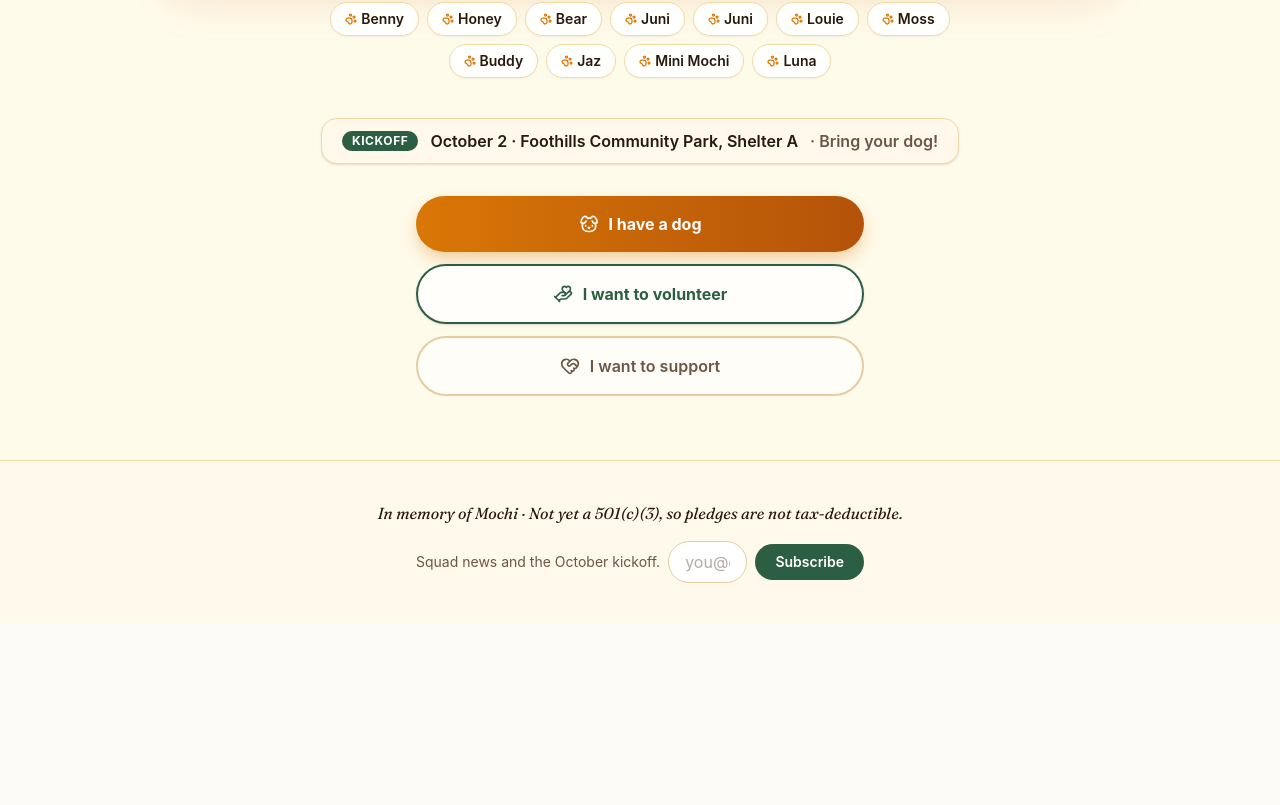
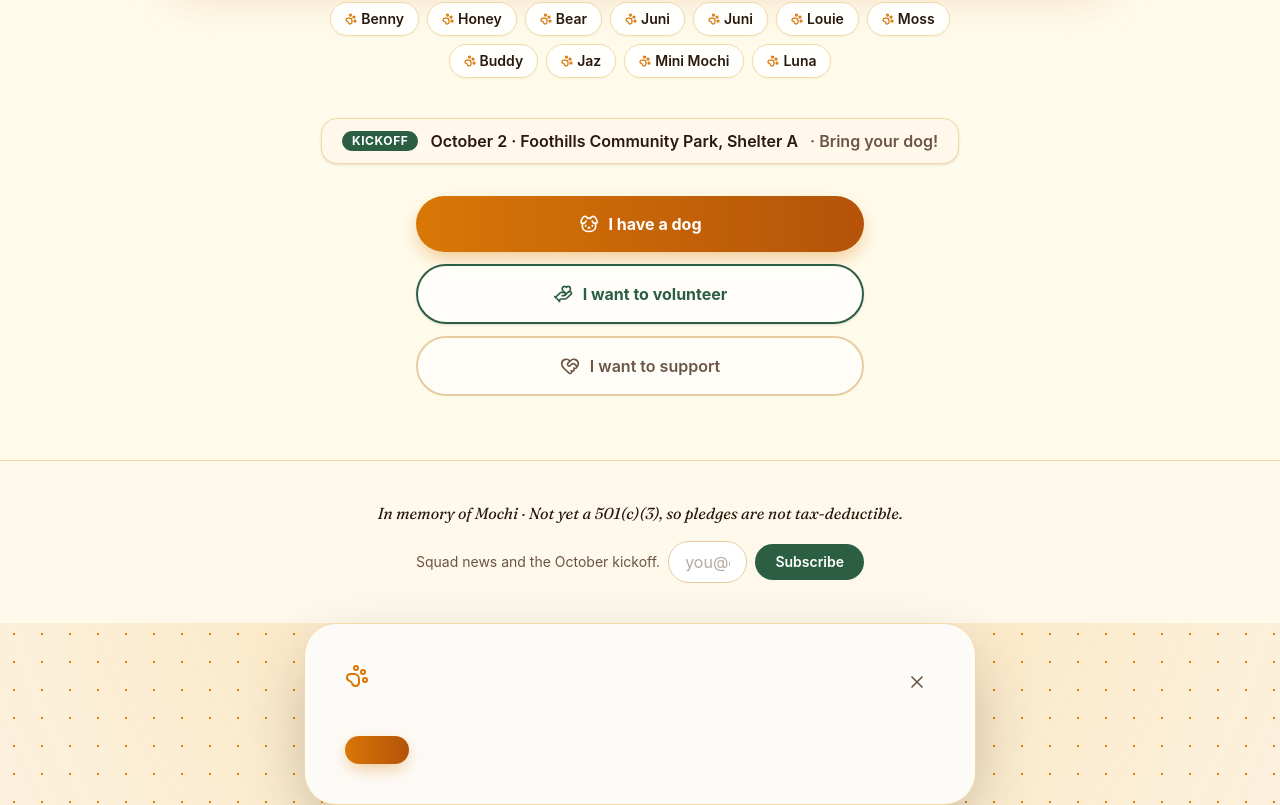
Before and after one commit to agemady/MochisLegacy, a React (Vite) app: page / in a window 1280 px wide. Shown: the part 920-1725 px from the top of the page. Before the commit the page ends 1543 px from the top, so only its background shows below. Built offline with nearby package versions, Linux system fonts and the light colour scheme; no server answers.

Commit message:
style(modal): ruling 15 Direction A — cream/sandstone dialog, Fraunces title + paw emblem, honey inputs and pill, warm success card

```diff
--- a/src/components/forms/SignupModal.tsx
+++ b/src/components/forms/SignupModal.tsx
@@ -1,18 +1,5 @@
-import {
-  useEffect,
-  useRef,
-  useState,
-  type FormEvent,
-  type KeyboardEvent,
-} from "react";
-import {
-  Dog,
-  HandHeart,
-  HeartHandshake,
-  PawPrint,
-  X,
-  type LucideIcon,
-} from "lucide-react";
+import { useEffect, useRef, useState, type FormEvent } from "react";
+import { PawPrint, X } from "lucide-react";
 import {
   submitDogSignup,
   submitPledge,
@@ -22,59 +9,43 @@ import {
 } from "../../lib/signup";
 
 /**
- * SignupModal — single-screen-landing signup dialog (pane w2:p4, ruling 7).
- *
- * The landing page no longer renders a tabbed signup section; instead the
- * hero's three buttons open this modal with exactly one form at a time.
- * The dog / volunteer / pledge form bodies were moved from SignupTabs.tsx
- * (deleted alongside the legacy sections) and trimmed per the design review
- * to only the fields needed at signup. Each form submits through p7's
- * src/lib/signup.ts RPC wrappers and renders SubmitResult.message verbatim;
- * the pledge form keeps its not-yet-501(c)(3) notice.
- *
- * On a successful submit the form body is replaced by a warm thank-you
- * card, so the form cannot be resubmitted (a double-tap on mobile cannot
- * create a duplicate row); demo results say plainly that nothing was
- * saved. Server error messages are rendered verbatim.
- *
- * Accessibility: renders nothing when `kind` is null; otherwise a
- * role="dialog" overlay that closes on Escape, on backdrop mousedown, or
- * via the close button, autofocuses the first field, and traps Tab focus
- * while open.
+ * SignupModal — signup dialog for the single-screen landing (ruling 7).
+ * One form at a time (dog / volunteer / pledge), submitted through
+ * src/lib/signup.ts; a successful submit swaps the form body for a
+ * thank-you card so a double-tap cannot create a duplicate row.
+ * A native <dialog> provides focus trapping and Escape handling;
+ * "close" (Escape, backdrop, or buttons) is the single close path.
  */
 
 export type SignupKind = "dog" | "volunteer" | "pledge";
 
-const KIND_META: Record<
-  SignupKind,
-  { label: string; blurb: string; icon: LucideIcon }
-> = {
+const KIND_META: Record<SignupKind, { label: string; blurb: string; action: string }> = {
   dog: {
     label: "Join with your dog",
     blurb:
       "Tell us about you and your dog — signing up joins the Gaggle of Goldens community walks, the first step toward therapy work.",
-    icon: Dog,
+    action: "Join with my dog",
   },
   volunteer: {
     label: "Lend a hand",
     blurb:
       "Tell us who you are and how you’d like to help — no dog and no experience needed; we’ll find you a job that fits.",
-    icon: HandHeart,
+    action: "Volunteer with us",
   },
   pledge: {
     label: "Back the mission",
     blurb: "Pledges help us plan the launch with confidence.",
-    icon: HeartHandshake,
+    action: "Back the mission",
   },
 };
 
 const inputCls =
-  "mt-1.5 w-full rounded-xl border border-stone-300 bg-white px-3.5 py-2.5 text-base text-stone-800 shadow-sm placeholder:text-stone-400 focus:border-amber-500 focus:outline-none focus:ring-2 focus:ring-amber-500/30";
+  "mt-1.5 w-full rounded-2xl border-[1.5px] border-[#E6CCA0] bg-white px-4 py-3 text-base text-[#29180C] shadow-xs placeholder:text-stone-400 focus:border-[#D97706] focus:outline-none focus:ring-3 focus:ring-[#D97706]/20 transition-all";
 
-const labelCls = "block text-sm font-medium text-stone-700";
+const labelCls = "block text-sm font-semibold text-[#29180C]";
 
 const submitBtnCls =
-  "inline-flex items-center justify-center gap-2 rounded-full bg-amber-600 px-6 py-3 font-semibold text-white shadow-sm transition-colors hover:bg-amber-700 disabled:cursor-not-allowed disabled:opacity-60";
+  "inline-flex items-center justify-center gap-2 rounded-full bg-gradient-to-r from-[#D97706] to-[#B45309] px-8 py-3.5 font-bold text-white shadow-[0_6px_18px_-3px_rgba(217,119,6,0.45)] hover:shadow-[0_10px_22px_-3px_rgba(217,119,6,0.55)] hover:-translate-y-0.5 active:translate-y-0 transition-all duration-150 disabled:cursor-not-allowed disabled:opacity-50";
 
 // Error-only: successful submissions swap the form body for a SuccessCard.
 function FormStatus({ result }: { result: SubmitResult | null }) {
@@ -89,32 +60,23 @@ function FormStatus({ result }: { result: SubmitResult | null }) {
   );
 }
 
-function SuccessCard({
-  result,
-  onClose,
-}: {
-  result: SubmitResult;
-  onClose: () => void;
-}) {
+function SuccessCard({ result, onClose }: { result: SubmitResult; onClose: () => void }) {
   return (
-    <div
-      role="status"
-      className="flex flex-col items-center gap-3 py-8 text-center"
-    >
-      <PawPrint className="h-10 w-10 text-amber-600" aria-hidden />
-      <p className="text-xl font-semibold text-stone-800">You&rsquo;re in!</p>
-      <p className="max-w-sm text-sm leading-relaxed text-stone-600">
-        {result.message}
-      </p>
+    <div role="status" className="flex flex-col items-center gap-3 py-8 text-center">
+      <span className="flex h-16 w-16 items-center justify-center rounded-full border border-[#F3D9A2] bg-[#FFF3D6] text-[#D97706]">
+        <PawPrint className="h-7 w-7" aria-hidden />
+      </span>
+      <p className="font-display text-3xl font-bold text-[#29180C]">You&rsquo;re in!</p>
+      <p className="max-w-sm text-sm leading-relaxed text-[#6B5545]">{result.message}</p>
       {result.demo && (
-        <p className="text-xs font-medium uppercase tracking-wide text-stone-400">
+        <p className="text-xs font-medium uppercase tracking-wide text-[#6B5545]/70">
           Demo run — nothing was saved
         </p>
       )}
       <button
         type="button"
         onClick={onClose}
-        className="mt-2 rounded-full border border-stone-300 px-6 py-2.5 font-semibold text-stone-700 transition-colors hover:bg-stone-50"
+        className="mt-2 rounded-full border-2 border-[#E6CCA0] bg-white px-8 py-2.5 font-bold text-[#29180C] transition-colors hover:bg-[#FFF8EB]"
       >
         Close
       </button>
@@ -142,34 +104,12 @@ async function runSubmit(
   }
 }
 
-function DogForm({ onClose }: { onClose: () => void }) {
-  const [pending, setPending] = useState(false);
-  const [result, setResult] = useState<SubmitResult | null>(null);
-
-  function handleSubmit(e: FormEvent<HTMLFormElement>) {
-    e.preventDefault();
-    const f = new FormData(e.currentTarget);
-    void runSubmit(
-      () =>
-        submitDogSignup({
-          ownerName: String(f.get("ownerName")).trim(),
-          email: String(f.get("email")).trim(),
-          dogName: String(f.get("dogName")).trim(),
-          notes: String(f.get("notes") || "").trim() || undefined,
-        }),
-      setPending,
-      setResult,
-    );
-  }
-
-  if (result?.ok) return <SuccessCard result={result} onClose={onClose} />;
-
+function DogFields() {
   return (
-    <form onSubmit={handleSubmit}>
-      <div className="grid gap-4 sm:grid-cols-2">
+    <fieldset className="grid gap-4 sm:grid-cols-2">
       <label>
         <span className={labelCls}>Your name *</span>
-          <input name="ownerName" type="text" required autoComplete="name" maxLength={120} className={inputCls} />
+        <input name="ownerName" type="text" required autoComplete="name" maxLength={120} autoFocus className={inputCls} />
       </label>
       <label>
         <span className={labelCls}>Email *</span>
@@ -183,44 +123,16 @@ function DogForm({ onClose }: { onClose: () => void }) {
         <span className={labelCls}>Anything we should know about your dog?</span>
         <textarea name="notes" rows={3} maxLength={2000} className={inputCls} />
       </label>
-      </div>
-      <div className="mt-5 flex flex-col items-start gap-3">
-        <button type="submit" disabled={pending} className={submitBtnCls}>
-          {pending ? "Sending…" : "Join with my dog"}
-        </button>
-        <FormStatus result={result} />
-      </div>
-    </form>
+    </fieldset>
   );
 }
 
-function VolunteerForm({ onClose }: { onClose: () => void }) {
-  const [pending, setPending] = useState(false);
-  const [result, setResult] = useState<SubmitResult | null>(null);
-
-  function handleSubmit(e: FormEvent<HTMLFormElement>) {
-    e.preventDefault();
-    const f = new FormData(e.currentTarget);
-    void runSubmit(
-      () =>
-        submitVolunteer({
-          name: String(f.get("name")).trim(),
-          email: String(f.get("email")).trim(),
-          interests: String(f.get("interests") || "").trim() || undefined,
-        }),
-      setPending,
-      setResult,
-    );
-  }
-
-  if (result?.ok) return <SuccessCard result={result} onClose={onClose} />;
-
+function VolunteerFields() {
   return (
-    <form onSubmit={handleSubmit}>
-      <div className="grid gap-4">
+    <fieldset className="grid gap-4">
       <label>
         <span className={labelCls}>Your name *</span>
-          <input name="name" type="text" required autoComplete="name" maxLength={120} className={inputCls} />
+        <input name="name" type="text" required autoComplete="name" maxLength={120} autoFocus className={inputCls} />
       </label>
       <label>
         <span className={labelCls}>Email *</span>
@@ -230,47 +142,16 @@ function VolunteerForm({ onClose }: { onClose: () => void }) {
         <span className={labelCls}>How would you like to help?</span>
         <textarea name="interests" rows={3} maxLength={2000} className={inputCls} />
       </label>
-      </div>
-
-      <div className="mt-5 flex flex-col items-start gap-3">
-        <button type="submit" disabled={pending} className={submitBtnCls}>
-          {pending ? "Sending…" : "Volunteer with us"}
-        </button>
-        <FormStatus result={result} />
-      </div>
-    </form>
+    </fieldset>
   );
 }
 
-function PledgeForm({ onClose }: { onClose: () => void }) {
-  const [amount, setAmount] = useState("");
-  const [pending, setPending] = useState(false);
-  const [result, setResult] = useState<SubmitResult | null>(null);
-
-  function handleSubmit(e: FormEvent<HTMLFormElement>) {
-    e.preventDefault();
-    const f = new FormData(e.currentTarget);
-    void runSubmit(
-      () =>
-        submitPledge({
-          name: String(f.get("name")).trim(),
-          email: String(f.get("email")).trim(),
-          pledgeAmount: amount.trim() === "" ? undefined : Number(amount),
-          frequency: String(f.get("frequency")) as PledgeInput["frequency"],
-        }),
-      setPending,
-      setResult,
-    );
-  }
-
-  if (result?.ok) return <SuccessCard result={result} onClose={onClose} />;
-
+function PledgeFields() {
   return (
-    <form onSubmit={handleSubmit}>
-      <div className="grid gap-4 sm:grid-cols-2">
+    <fieldset className="grid gap-4 sm:grid-cols-2">
       <label>
         <span className={labelCls}>Your name *</span>
-          <input name="name" type="text" required autoComplete="name" maxLength={120} className={inputCls} />
+        <input name="name" type="text" required autoComplete="name" maxLength={120} autoFocus className={inputCls} />
       </label>
       <label>
         <span className={labelCls}>Email *</span>
@@ -286,15 +167,13 @@ function PledgeForm({ onClose }: { onClose: () => void }) {
             name="pledgeAmount"
             type="number"
             min={0}
+            max={99999999}
             step={1}
-              maxLength={8}
-              value={amount}
-              onChange={(e) => setAmount(e.target.value.slice(0, 8))}
             placeholder="25"
             className={`${inputCls} pl-7`}
           />
         </div>
-          <p className="mt-1.5 text-xs leading-relaxed text-stone-500">
+        <p className="mt-1.5 text-xs leading-relaxed text-[#6B5545]">
           We&rsquo;re not yet a 501(c)(3), so pledges are not tax-deductible.
         </p>
       </label>
@@ -305,15 +184,7 @@ function PledgeForm({ onClose }: { onClose: () => void }) {
           <option value="monthly">Monthly</option>
         </select>
       </label>
-      </div>
-
-      <div className="mt-5 flex flex-col items-start gap-3">
-        <button type="submit" disabled={pending} className={submitBtnCls}>
-          {pending ? "Sending…" : "Back the mission"}
-        </button>
-        <FormStatus result={result} />
-      </div>
-    </form>
+    </fieldset>
   );
 }
 
@@ -324,105 +195,117 @@ export default function SignupModal({
   kind: SignupKind | null;
   onClose: () => void;
 }) {
-  const dialogRef = useRef<HTMLDivElement | null>(null);
+  const dialogRef = useRef<HTMLDialogElement | null>(null);
+  const [pending, setPending] = useState(false);
+  const [result, setResult] = useState<SubmitResult | null>(null);
 
-  // Autofocus the first field and lock body scroll while open.
   useEffect(() => {
-    if (!kind) return;
-    dialogRef.current
-      ?.querySelector<HTMLElement>(
-        "input:not([type='hidden']), textarea, select",
-      )
-      ?.focus();
-    const prevOverflow = document.body.style.overflow;
-    document.body.style.overflow = "hidden";
-    return () => {
-      document.body.style.overflow = prevOverflow;
-    };
+    const dlg = dialogRef.current;
+    if (!dlg) return;
+    if (kind) {
+      setResult(null);
+      if (!dlg.open) dlg.showModal();
+    } else if (dlg.open) {
+      dlg.close();
+    }
   }, [kind]);
 
-  // Close on Escape.
   useEffect(() => {
-    if (!kind) return;
-    function onKeyDown(e: globalThis.KeyboardEvent) {
-      if (e.key === "Escape") onClose();
-    }
-    document.addEventListener("keydown", onKeyDown);
-    return () => document.removeEventListener("keydown", onKeyDown);
-  }, [kind, onClose]);
+    const dlg = dialogRef.current;
+    if (!dlg) return;
+    dlg.addEventListener("close", onClose);
+    return () => dlg.removeEventListener("close", onClose);
+  }, [onClose]);
 
-  // Keep Tab (and Shift+Tab) cycling inside the dialog.
-  function trapTab(e: KeyboardEvent<HTMLDivElement>) {
-    if (e.key !== "Tab" || !dialogRef.current) return;
-    const focusables = dialogRef.current.querySelectorAll<HTMLElement>(
-      'a[href], button:not([disabled]), input:not([disabled]):not([type="hidden"]), select:not([disabled]), textarea:not([disabled]), [tabindex]:not([tabindex="-1"])',
-    );
-    if (focusables.length === 0) return;
-    const first = focusables[0];
-    const last = focusables[focusables.length - 1];
-    const active = document.activeElement;
-    const inside = dialogRef.current.contains(active);
-    if (e.shiftKey) {
-      if (active === first || !inside) {
-        e.preventDefault();
-        last.focus();
-      }
-    } else if (active === last || !inside) {
-      e.preventDefault();
-      first.focus();
-    }
+  function close() {
+    dialogRef.current?.close();
   }
 
-  if (kind === null) return null;
+  function handleSubmit(e: FormEvent<HTMLFormElement>) {
+    e.preventDefault();
+    if (!kind) return;
+    const f = new FormData(e.currentTarget);
+    const field = (n: string) => String(f.get(n) ?? "").trim();
+    const send =
+      kind === "dog"
+        ? () =>
+            submitDogSignup({
+              ownerName: field("ownerName"),
+              email: field("email"),
+              dogName: field("dogName"),
+              notes: field("notes") || undefined,
+            })
+        : kind === "volunteer"
+          ? () =>
+              submitVolunteer({
+                name: field("name"),
+                email: field("email"),
+                interests: field("interests") || undefined,
+              })
+          : () =>
+              submitPledge({
+                name: field("name"),
+                email: field("email"),
+                pledgeAmount:
+                  field("pledgeAmount") === "" ? undefined : Number(field("pledgeAmount")),
+                frequency: field("frequency") as PledgeInput["frequency"],
+              });
+    void runSubmit(send, setPending, setResult);
+  }
 
-  const meta = KIND_META[kind];
-  const Icon = meta.icon;
+  const meta = kind ? KIND_META[kind] : null;
 
   return (
-    <div
-      className="fixed inset-0 z-50 flex items-end justify-center bg-stone-900/60 sm:items-center sm:p-4"
+    <dialog
+      ref={dialogRef}
+      aria-labelledby="signup-modal-title"
       onMouseDown={(e) => {
-        if (e.target === e.currentTarget) onClose();
+        if (e.target === dialogRef.current) close();
       }}
+      className="m-auto flex h-[100dvh] w-full max-w-2xl flex-col border border-[#F3D9A2] bg-[#FDFBF7] shadow-[0_25px_70px_-15px_rgba(41,24,12,0.35)] backdrop:bg-[#29180C]/50 backdrop:backdrop-blur-xs sm:h-auto sm:max-h-[90vh] sm:rounded-[2rem]"
     >
-      <div
-        ref={dialogRef}
-        role="dialog"
-        aria-modal="true"
-        aria-labelledby="signup-modal-title"
-        onKeyDown={trapTab}
-        className="flex h-[100dvh] w-full max-w-2xl flex-col bg-white shadow-xl sm:h-auto sm:max-h-[90vh] sm:rounded-2xl"
-      >
-        <div className="flex shrink-0 items-start justify-between gap-4 p-6 pb-3 sm:p-8 sm:pb-3">
+      <div className="flex shrink-0 items-start justify-between gap-4 px-6 pt-6 sm:px-10 sm:pt-10">
         <div className="flex items-center gap-2.5">
-            <Icon className="h-5 w-5 text-amber-600" aria-hidden />
+          <PawPrint className="h-6 w-6 text-[#D97706]" aria-hidden />
           <h2
             id="signup-modal-title"
-              className="text-2xl font-semibold tracking-tight text-stone-800"
+            className="font-display text-2xl font-bold tracking-tight text-[#29180C] sm:text-3xl"
           >
-              {meta.label}
+            {meta?.label}
           </h2>
         </div>
         <button
           type="button"
-            onClick={onClose}
+          onClick={close}
           aria-label="Close"
-            className="rounded-full p-2 text-stone-400 transition-colors hover:bg-stone-100 hover:text-stone-700"
+          className="rounded-full p-2 text-[#6B5545] transition-colors hover:bg-[#FFF8EB] hover:text-[#29180C]"
         >
           <X className="h-5 w-5" aria-hidden />
         </button>
       </div>
 
-        <div className="min-h-0 flex-1 overflow-y-auto p-6 pt-1 sm:p-8 sm:pt-1">
-          <p className="mb-5 text-sm leading-relaxed text-stone-600">
-            {meta.blurb}
-          </p>
+      <div className="min-h-0 flex-1 overflow-y-auto px-6 pb-6 pt-3 sm:px-10 sm:pb-10 sm:pt-4">
+        {meta && (
+          <p className="mb-5 text-sm leading-relaxed text-[#6B5545]">{meta.blurb}</p>
+        )}
 
-          {kind === "dog" && <DogForm onClose={onClose} />}
-          {kind === "volunteer" && <VolunteerForm onClose={onClose} />}
-          {kind === "pledge" && <PledgeForm onClose={onClose} />}
+        {result?.ok ? (
+          <SuccessCard result={result} onClose={close} />
+        ) : (
+          <form onSubmit={handleSubmit}>
+            {kind === "dog" && <DogFields />}
+            {kind === "volunteer" && <VolunteerFields />}
+            {kind === "pledge" && <PledgeFields />}
+
+            <div className="mt-5 flex flex-col items-start gap-3">
+              <button type="submit" disabled={pending} className={submitBtnCls}>
+                {pending ? "Sending…" : meta?.action}
+              </button>
+              <FormStatus result={result} />
             </div>
+          </form>
+        )}
       </div>
-    </div>
+    </dialog>
   );
 }
```
Lines whose indentation alone changed are shown as unchanged.
